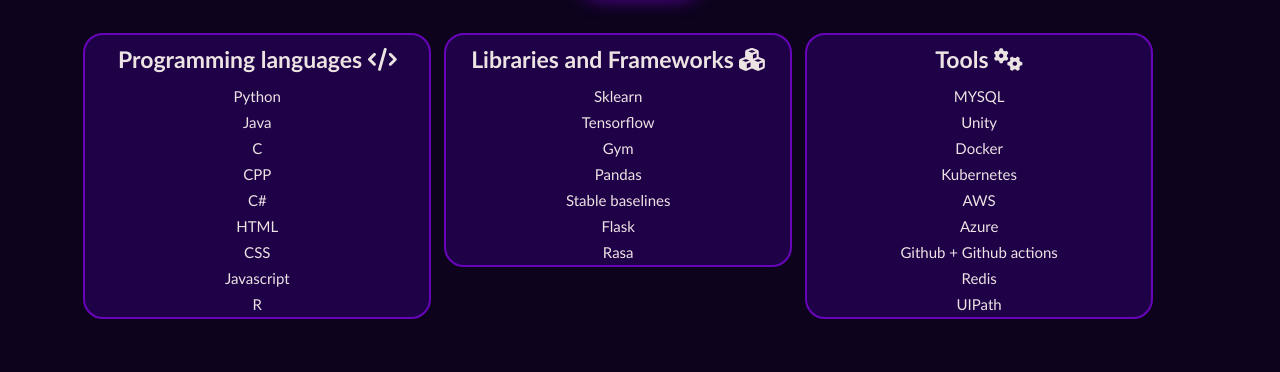
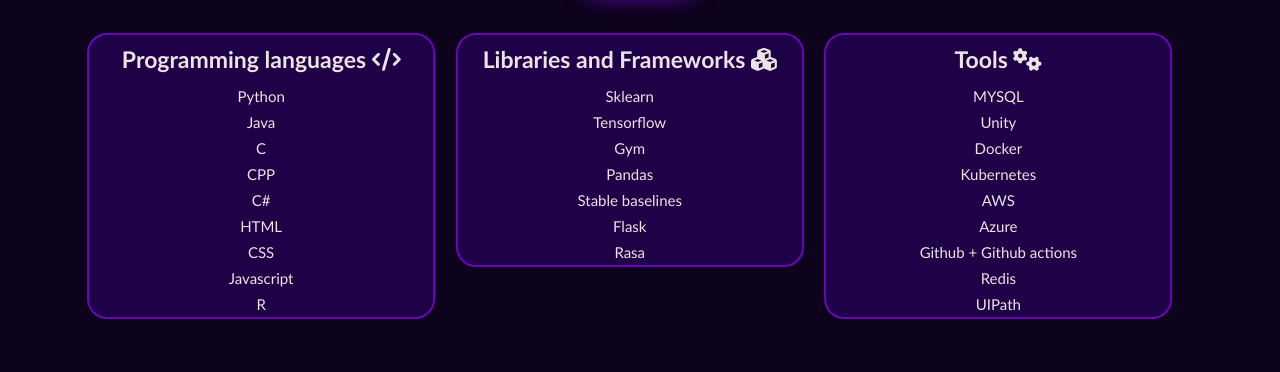
Before and after one commit to MeTuL10/Personal-portfolio, a plain HTML site: page index.html in a window 1280 px wide. Shown: the part 580-952 px from the top of the page. Drawn offline with nearby package versions, Linux system fonts and the light colour scheme.

Commit message:
fixed margins

```diff
--- a/style.css
+++ b/style.css
@@ -177,7 +177,7 @@
     text-align: center;
     background-color: #1f0148;
     border-radius: 2rem;
-    margin:2vw 0.5vw;
+    margin:2vw 0.8vw;
     border: .2rem solid var(--main-color);
     /* border: 1vw; */
   }
```
